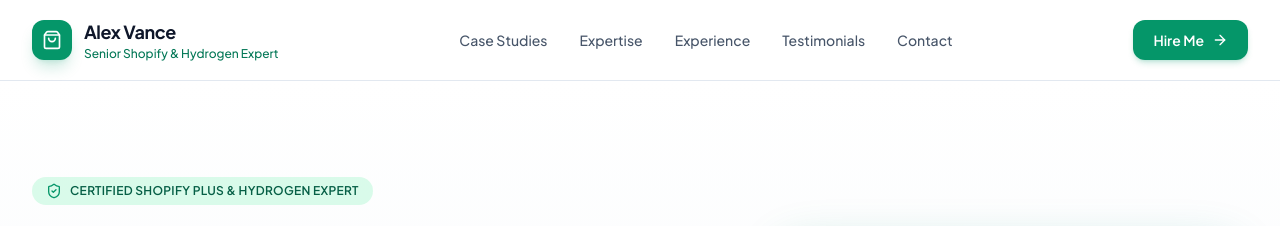
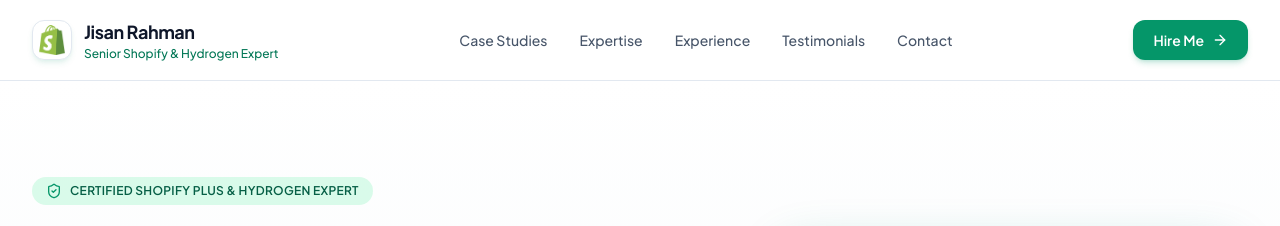
Before and after one commit to jisanaddicted/jisan-portfolio, a plain HTML site: page index.html in a window 1280 px wide. Shown: the top 226 px of the page. Drawn offline with nearby package versions, Linux system fonts and the light colour scheme.

Commit message:
name changed

```diff
--- a/app.js
+++ b/app.js
@@ -29,6 +29,26 @@ document.addEventListener('DOMContentLoaded', () => {
 
     const brandTitleEls = document.querySelectorAll('.profile-title');
     brandTitleEls.forEach(el => el.textContent = p.title);
+
+    // Site logo (header + footer)
+    // Every [data-logo-img] starts visible with a hardcoded src, so the logo
+    // still renders before/without this script. Swap it for the built-in Lucide
+    // icon whenever headerLogoUrl is empty. Each image also carries an inline
+    // onerror fallback, so a broken URL degrades to the icon instead of a
+    // broken-image glyph.
+    const logoImgs = document.querySelectorAll('[data-logo-img]');
+    const logoFallbacks = document.querySelectorAll('[data-logo-fallback]');
+    if (p.headerLogoUrl) {
+      logoImgs.forEach(img => {
+        img.src = p.headerLogoUrl;
+        img.alt = p.name;
+        img.classList.remove('hidden');
+      });
+      logoFallbacks.forEach(icon => icon.classList.add('hidden'));
+    } else {
+      logoImgs.forEach(img => img.classList.add('hidden'));
+      logoFallbacks.forEach(icon => icon.classList.remove('hidden'));
+    }
 
     // Hero Badge
     const heroBadgeEl = document.getElementById('hero-badge-text');
--- a/data.js
+++ b/data.js
@@ -3,7 +3,7 @@
 
 const portfolioData = {
   profile: {
-    name: "Alex Vance",
+    name: "Jisan Rahman",
     title: "Senior Shopify & Hydrogen Expert",
     heroHeadline: "Architecting High-Conversion <span class=\"text-emerald-600\">Shopify Stores</span> & Headless Apps.",
     heroBadge: "Certified Shopify Plus & Hydrogen Expert",
@@ -26,7 +26,10 @@ const portfolioData = {
     // link here, or drop a file in the images/ folder and use a relative path
     // (e.g. "images/profile.jpg").
     avatarImage: "https://cdn.prod.website-files.com/6a955aecd654fdc5b6813c1a/6a9652a46531cd451bdc698c_612449561_17926599891193457_6140473338477038716_n.jpg",
-    headerLogoUrl: "",
+    // Site logo shown in the header and footer. Follows the same rule as
+    // avatarImage: a local file inside images/ or any hosted image URL.
+    // Leave it empty ("") to fall back to the Lucide shopping-bag icon.
+    headerLogoUrl: "images/shopify-logo.png",
     caseStudyCategories: [
       "Theme Development",
       "App Development"
--- a/index.html
+++ b/index.html
@@ -3,11 +3,11 @@
 <head>
   <meta charset="UTF-8" />
   <meta name="viewport" content="width=device-width, initial-scale=1.0" />
-  <title>Alex Vance — Senior Shopify & Hydrogen Expert Portfolio</title>
+  <title>Jisan Rahman — Senior Shopify & Hydrogen Expert Portfolio</title>
   <meta name="description" content="Certified Shopify Expert with over 7+ years of experience scaling direct-to-consumer (DTC) brands, Liquid themes, and headless Hydrogen storefronts." />
 
   <!-- Open Graph / Meta -->
-  <meta property="og:title" content="Alex Vance — Senior Shopify & Hydrogen Expert" />
+  <meta property="og:title" content="Jisan Rahman — Senior Shopify & Hydrogen Expert" />
   <meta property="og:description" content="Architecting High-Conversion Shopify Stores, Custom Themes & Headless Apps." />
   <meta property="og:type" content="website" />
 
@@ -43,11 +43,18 @@
     <div class="max-w-7xl mx-auto px-4 sm:px-6 lg:px-8 h-20 flex items-center justify-between">
       <!-- Logo & Name -->
       <a href="#" class="flex items-center space-x-3 group">
-        <div class="w-10 h-10 rounded-xl bg-emerald-600 flex items-center justify-center text-white shadow-lg shadow-emerald-600/20 overflow-hidden group-hover:scale-105 transition-transform">
-          <i data-lucide="shopping-bag" class="w-5 h-5"></i>
+        <div class="w-10 h-10 rounded-xl bg-white border border-slate-200 flex items-center justify-center overflow-hidden shadow-md shadow-emerald-600/10 group-hover:scale-105 transition-transform">
+          <img
+            data-logo-img
+            src="images/shopify-logo.png"
+            alt="Jisan Rahman"
+            class="w-full h-full object-contain p-1"
+            onerror="this.classList.add('hidden'); this.nextElementSibling.classList.remove('hidden');"
+          />
+          <i data-logo-fallback data-lucide="shopping-bag" class="w-5 h-5 text-emerald-600 hidden"></i>
         </div>
         <div>
-          <span class="text-lg font-bold tracking-tight text-slate-900 profile-name">Alex Vance</span>
+          <span class="text-lg font-bold tracking-tight text-slate-900 profile-name">Jisan Rahman</span>
           <span class="block text-xs text-emerald-700 font-medium profile-title">Senior Shopify & Hydrogen Expert</span>
         </div>
       </a>
@@ -229,7 +236,7 @@
       <div class="text-center max-w-3xl mx-auto mb-16 space-y-4">
         <h2 class="text-xs font-bold tracking-widest text-emerald-600 uppercase">Client Success Stories</h2>
         <h3 class="text-3xl sm:text-4xl font-extrabold text-slate-900 tracking-tight">Trusted by Founders & VPs</h3>
-        <p class="text-slate-600">See what e-commerce leaders say about working with Alex Vance.</p>
+        <p class="text-slate-600">See what e-commerce leaders say about working with Jisan Rahman.</p>
       </div>
 
       <div id="testimonials-container" class="grid grid-cols-1 md:grid-cols-3 gap-8"></div>
@@ -381,14 +388,21 @@
   <footer class="bg-slate-900 text-white py-12 border-t border-slate-800">
     <div class="max-w-7xl mx-auto px-4 sm:px-6 lg:px-8 flex flex-col md:flex-row items-center justify-between gap-6">
       <div class="flex items-center space-x-3">
-        <div class="w-8 h-8 rounded-lg bg-emerald-600 flex items-center justify-center text-white overflow-hidden">
-          <i data-lucide="shopping-bag" class="w-4 h-4"></i>
+        <div class="w-8 h-8 rounded-lg bg-white border border-slate-700 flex items-center justify-center overflow-hidden">
+          <img
+            data-logo-img
+            src="images/shopify-logo.png"
+            alt="Jisan Rahman"
+            class="w-full h-full object-contain p-0.5"
+            onerror="this.classList.add('hidden'); this.nextElementSibling.classList.remove('hidden');"
+          />
+          <i data-logo-fallback data-lucide="shopping-bag" class="w-4 h-4 text-emerald-500 hidden"></i>
         </div>
-        <span class="font-bold"><span class="profile-name">Alex Vance</span> — Shopify Expert</span>
+        <span class="font-bold"><span class="profile-name">Jisan Rahman</span> — Shopify Expert</span>
       </div>
 
       <p class="text-sm text-slate-400">
-        © <span id="current-year">2026</span> <span class="profile-name">Alex Vance</span>. All rights reserved. Built for Shopify Merchants.
+        © <span id="current-year">2026</span> <span class="profile-name">Jisan Rahman</span>. All rights reserved. Built for Shopify Merchants.
       </p>
 
       <div class="flex items-center space-x-4">
```
Also changed, not shown: images/shopify-logo.png (added), 1 other file.
